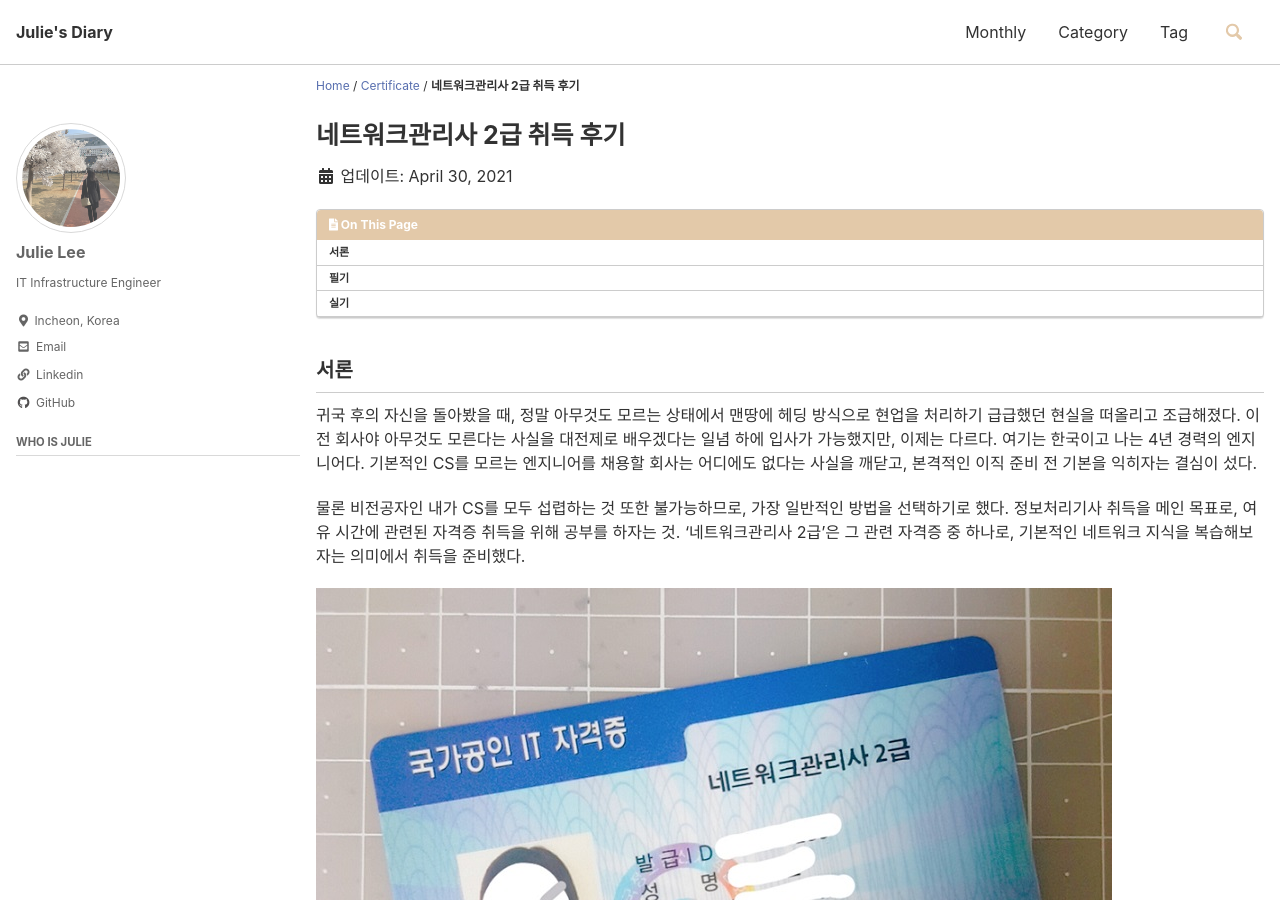
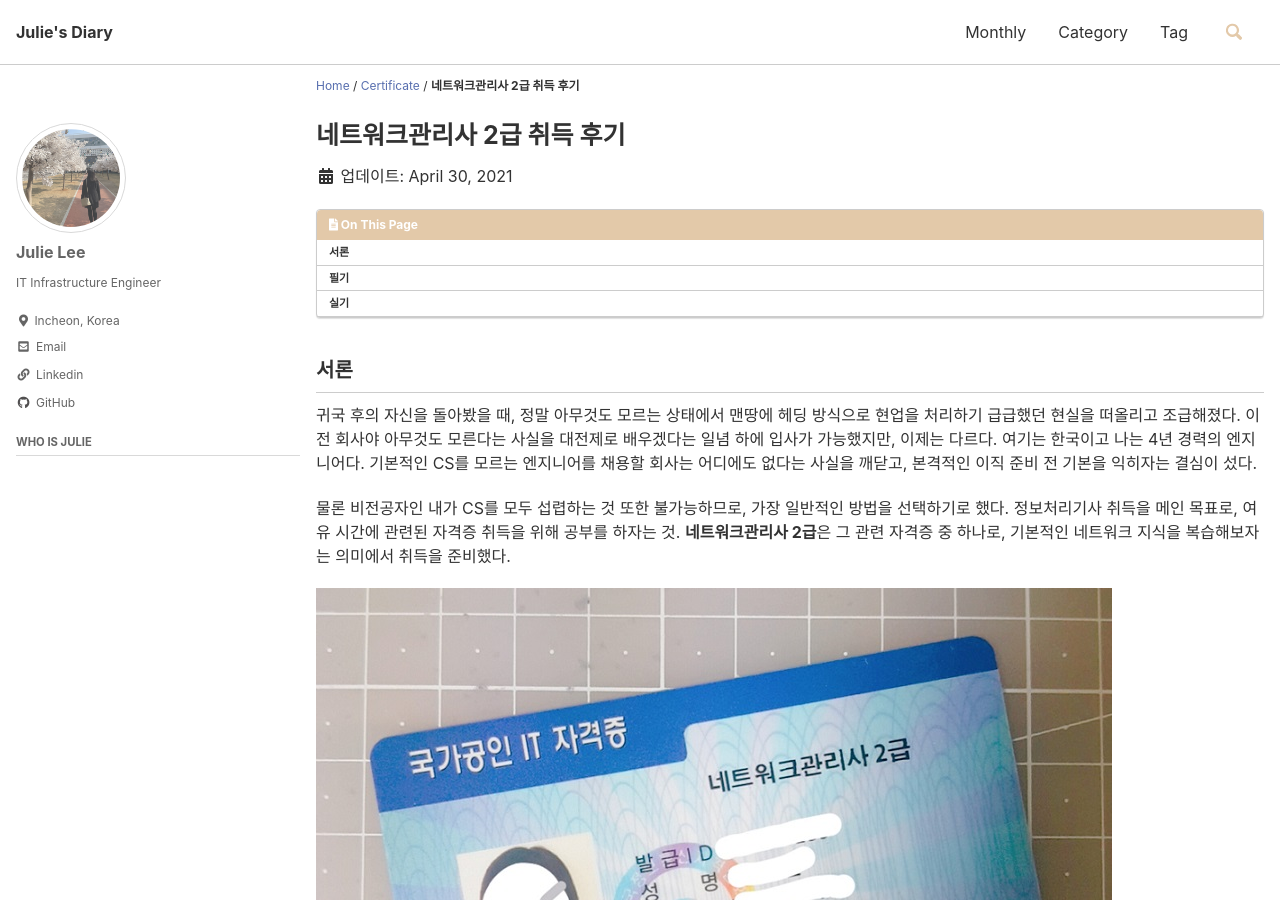
Before and after one commit to smilejulie0812/smilejulie0812.github.io, a Jekyll site: the page built from _posts/2021-04-30-networkmanager.md, in a window 1280 px wide and 900 px high. Built offline with Jekyll 4.4.1, drawn with Linux system fonts in a browser that asks for light colours; cached includes are drawn as plain includes; part of the change alters nothing that is shown.

```diff
--- a/_posts/2021-04-30-networkmanager.md
+++ b/_posts/2021-04-30-networkmanager.md
@@ -8,12 +8,11 @@ tags:
 sidebar:
   nav: "docs"
 toc: true
-toc_sticky: false
 ---
 ## 서론
 귀국 후의 자신을 돌아봤을 때, 정말 아무것도 모르는 상태에서 맨땅에 헤딩 방식으로 현업을 처리하기 급급했던 현실을 떠올리고 조급해졌다. 이전 회사야 아무것도 모른다는 사실을 대전제로 배우겠다는 일념 하에 입사가 가능했지만, 이제는 다르다. 여기는 한국이고 나는 4년 경력의 엔지니어다. 기본적인 CS를 모르는 엔지니어를 채용할 회사는 어디에도 없다는 사실을 깨닫고, 본격적인 이직 준비 전 기본을 익히자는 결심이 섰다.
 
-물론 비전공자인 내가 CS를 모두 섭렵하는 것 또한 불가능하므로, 가장 일반적인 방법을 선택하기로 했다. 정보처리기사 취득을 메인 목표로, 여유 시간에 관련된 자격증 취득을 위해 공부를 하자는 것. '네트워크관리사 2급'은 그 관련 자격증 중 하나로, 기본적인 네트워크 지식을 복습해보자는 의미에서 취득을 준비했다.
+물론 비전공자인 내가 CS를 모두 섭렵하는 것 또한 불가능하므로, 가장 일반적인 방법을 선택하기로 했다. 정보처리기사 취득을 메인 목표로, 여유 시간에 관련된 자격증 취득을 위해 공부를 하자는 것. **네트워크관리사 2급**은 그 관련 자격증 중 하나로, 기본적인 네트워크 지식을 복습해보자는 의미에서 취득을 준비했다.
 
 {% raw %}<img src="https://smilejulie0812.github.io/assets/images/networkmanager-1.jpg" alt="">{% endraw %}
 
```
